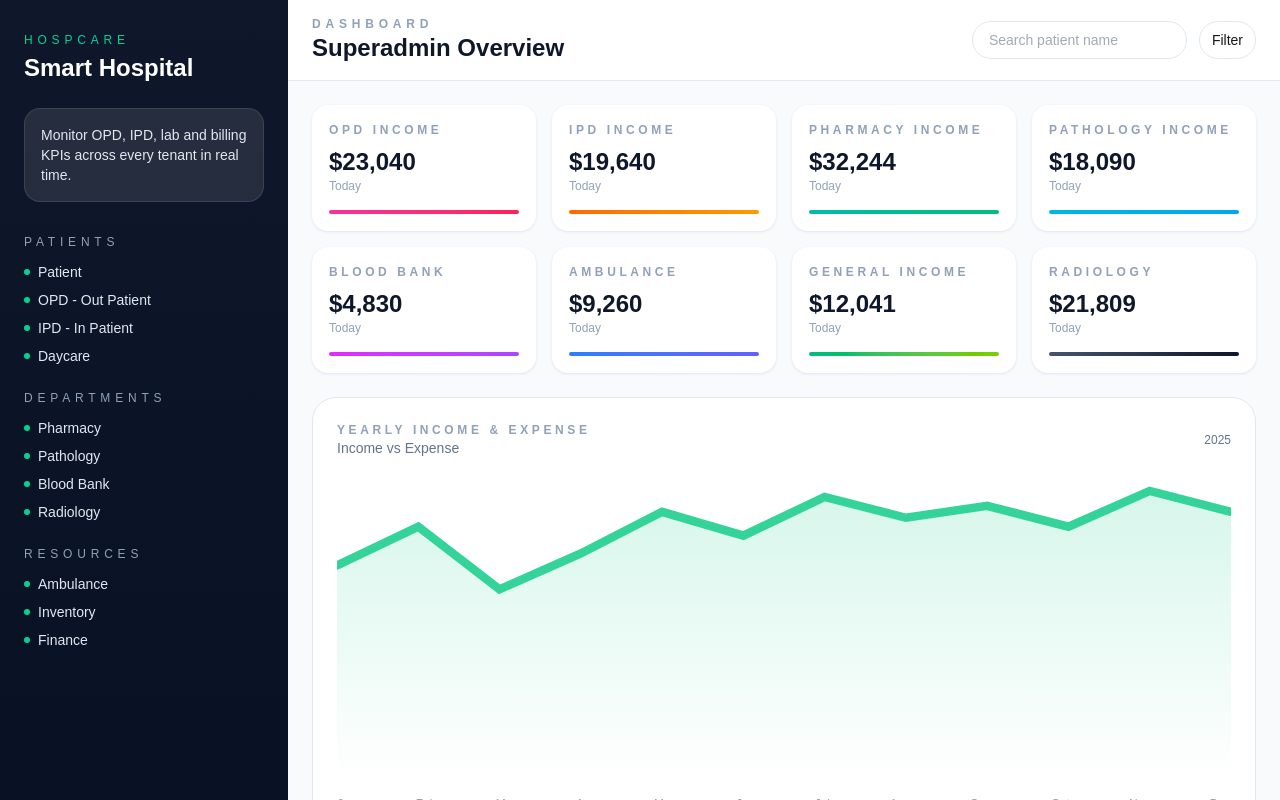
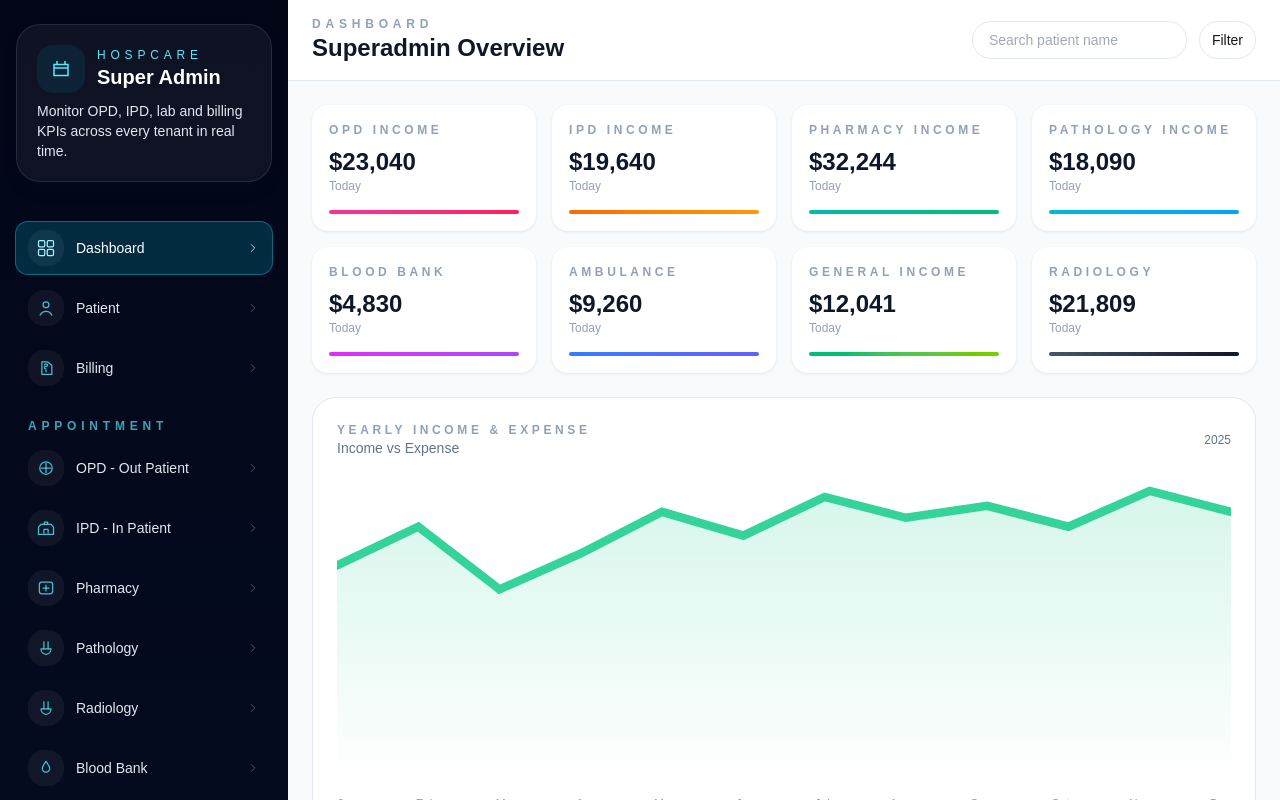
Before and after one commit to AmanDwivedi9335/hospcare-next, a Next.js app: page /superadmin/dashboard in a window 1280 px wide. Shown: the top 800 px of the page. Built offline with nearby package versions, Linux system fonts and the light colour scheme.

Commit message:
feat: redesign superadmin sidebar

```diff
--- a/app/superadmin/dashboard/page.tsx
+++ b/app/superadmin/dashboard/page.tsx
@@ -1,3 +1,8 @@
+"use client";
+
+import Link from "next/link";
+import { usePathname } from "next/navigation";
+
 const incomeWidgets = [
   { title: "OPD Income", amount: "$23,040", detail: "Today", accent: "from-pink-500 to-rose-500" },
   { title: "IPD Income", amount: "$19,640", detail: "Today", accent: "from-orange-500 to-amber-500" },
@@ -47,10 +52,188 @@ const patientTypes = [
   { label: "Emergency", value: 42 },
 ];
 
-const menuGroups = [
-  { title: "Patients", items: ["Patient", "OPD - Out Patient", "IPD - In Patient", "Daycare"] },
-  { title: "Departments", items: ["Pharmacy", "Pathology", "Blood Bank", "Radiology"] },
-  { title: "Resources", items: ["Ambulance", "Inventory", "Finance"] },
+type SidebarIconProps = {
+  className?: string;
+};
+
+type SidebarIcon = (props: SidebarIconProps) => JSX.Element;
+
+type SidebarItem = {
+  label: string;
+  href: string;
+  icon: SidebarIcon;
+};
+
+type SidebarSection = {
+  heading?: string;
+  items: SidebarItem[];
+};
+
+const createIcon = (children: React.ReactNode, name: string): SidebarIcon => {
+  const IconComponent: SidebarIcon = ({ className = "h-5 w-5" }) => (
+    <svg
+      viewBox="0 0 24 24"
+      fill="none"
+      stroke="currentColor"
+      strokeWidth="1.5"
+      strokeLinecap="round"
+      strokeLinejoin="round"
+      className={className}
+      aria-hidden
+    >
+      {children}
+    </svg>
+  );
+
+  IconComponent.displayName = name;
+  return IconComponent;
+};
+
+const icons = {
+  dashboard: createIcon(
+    <>
+      <rect x="3" y="3" width="7.5" height="7.5" rx="1.5" />
+      <rect x="13.5" y="3" width="7.5" height="7.5" rx="1.5" />
+      <rect x="3" y="13.5" width="7.5" height="7.5" rx="1.5" />
+      <rect x="13.5" y="13.5" width="7.5" height="7.5" rx="1.5" />
+    </>,
+    "DashboardIcon",
+  ),
+  patient: createIcon(
+    <>
+      <circle cx="12" cy="8" r="3.5" />
+      <path d="M5 20.5c1.5-3 4.2-4.5 7-4.5s5.5 1.5 7 4.5" />
+    </>,
+    "PatientIcon",
+  ),
+  billing: createIcon(
+    <>
+      <path d="M7 4.5h7L19 9v10.5H7z" />
+      <path d="M12 13c-1.2 0-2-.6-2-1.5s.8-1.5 2-1.5 2-.6 2-1.5-.8-1.5-2-1.5-2 .6-2 1.5" />
+      <path d="M12 14.5v2" />
+    </>,
+    "BillingIcon",
+  ),
+  opd: createIcon(
+    <>
+      <path d="M12 6.5v11" />
+      <path d="M6.5 12h11" />
+      <circle cx="12" cy="12" r="7.5" />
+    </>,
+    "OpdIcon",
+  ),
+  ipd: createIcon(
+    <>
+      <path d="M6 7.5h12L21 11v8.5H3V11z" />
+      <path d="M9.5 18v-4.5h5V18" />
+      <path d="M10 7.5V5h4v2.5" />
+    </>,
+    "IpdIcon",
+  ),
+  pharmacy: createIcon(
+    <>
+      <rect x="4" y="5" width="16" height="14" rx="3" />
+      <path d="M8.5 12h7" />
+      <path d="M12 8.5v7" />
+    </>,
+    "PharmacyIcon",
+  ),
+  lab: createIcon(
+    <>
+      <path d="M9.5 4.5V13" />
+      <path d="M14.5 4.5V13" />
+      <path d="M6 13c0 3.5 2.4 6.5 6 6.5s6-3 6-6.5z" />
+    </>,
+    "LabIcon",
+  ),
+  blood: createIcon(
+    <>
+      <path d="M12 4c2 3 4.5 5.6 4.5 8.4a4.5 4.5 0 1 1-9 0C7.5 9.6 10 7 12 4Z" />
+    </>,
+    "BloodIcon",
+  ),
+  ambulance: createIcon(
+    <>
+      <path d="M3.5 15.5h17v3.5H20" />
+      <path d="M17 8h2.5L22 11v4.5" />
+      <rect x="3.5" y="8" width="13.5" height="7.5" rx="2" />
+      <circle cx="8" cy="19" r="1.5" />
+      <circle cx="17" cy="19" r="1.5" />
+      <path d="M7 11.5h2" />
+      <path d="M8 10.5v2" />
+    </>,
+    "AmbulanceIcon",
+  ),
+  frontOffice: createIcon(
+    <>
+      <path d="M4 20.5h16" />
+      <rect x="5" y="4" width="14" height="12" rx="2" />
+      <path d="M5 12h14" />
+    </>,
+    "FrontOfficeIcon",
+  ),
+  records: createIcon(
+    <>
+      <path d="M7 4h10" />
+      <path d="M5 7h14" />
+      <path d="M7 10h10" />
+      <path d="M5 13h14" />
+      <path d="M7 16h6" />
+      <path d="M5 4v16" />
+      <path d="M19 4v16" />
+    </>,
+    "RecordsIcon",
+  ),
+  branches: createIcon(
+    <>
+      <path d="M12 4v16" />
+      <circle cx="12" cy="8" r="3" />
+      <circle cx="7" cy="16" r="3" />
+      <circle cx="17" cy="16" r="3" />
+      <path d="M9 13l-1-2" />
+      <path d="M15 13l1-2" />
+    </>,
+    "BranchesIcon",
+  ),
+  hr: createIcon(
+    <>
+      <circle cx="8" cy="8.5" r="2.5" />
+      <circle cx="16" cy="8.5" r="2.5" />
+      <path d="M4.5 19.5c1-2.7 2.8-4.5 5.5-4.5s4.5 1.8 5.5 4.5" />
+      <path d="M12 11.5v1.5" />
+    </>,
+    "HumanResourceIcon",
+  ),
+};
+
+const sidebarSections: SidebarSection[] = [
+  {
+    items: [
+      { label: "Dashboard", href: "/superadmin/dashboard", icon: icons.dashboard },
+      { label: "Patient", href: "/superadmin/patient", icon: icons.patient },
+      { label: "Billing", href: "/superadmin/billing", icon: icons.billing },
+    ],
+  },
+  {
+    heading: "Appointment",
+    items: [
+      { label: "OPD - Out Patient", href: "/superadmin/appointment/opd", icon: icons.opd },
+      { label: "IPD - In Patient", href: "/superadmin/appointment/ipd", icon: icons.ipd },
+      { label: "Pharmacy", href: "/superadmin/appointment/pharmacy", icon: icons.pharmacy },
+      { label: "Pathology", href: "/superadmin/appointment/pathology", icon: icons.lab },
+      { label: "Radiology", href: "/superadmin/appointment/radiology", icon: icons.lab },
+      { label: "Blood Bank", href: "/superadmin/appointment/blood-bank", icon: icons.blood },
+      { label: "Ambulance", href: "/superadmin/appointment/ambulance", icon: icons.ambulance },
+    ],
+  },
+  {
+    items: [
+      { label: "Front Office", href: "/superadmin/front-office", icon: icons.frontOffice },
+      { label: "Birth & Death Record", href: "/superadmin/birth-death", icon: icons.records },
+      { label: "Multi Branch", href: "/superadmin/multi-branch", icon: icons.branches },
+      { label: "Human Resource", href: "/superadmin/human-resource", icon: icons.hr },
+    ],
+  },
 ];
 
 const revenueSummary = [
@@ -78,6 +261,7 @@ function getLinePath(width: number, height: number, values: number[]) {
 }
 
 export default function SuperadminDashboard() {
+  const pathname = usePathname();
   const width = 420;
   const height = 140;
   const chartPath = getLinePath(width, height, timeline);
@@ -98,32 +282,83 @@ export default function SuperadminDashboard() {
   return (
     <div className="min-h-screen bg-slate-100">
       <div className="flex min-h-screen">
-        <aside className="hidden w-72 flex-shrink-0 flex-col bg-gradient-to-b from-slate-900 to-slate-950 px-6 py-8 text-white lg:flex">
-          <div className="space-y-1">
-            <p className="text-xs uppercase tracking-[0.4em] text-emerald-400">HospCare</p>
-            <p className="text-2xl font-semibold">Smart Hospital</p>
+        <aside className="hidden w-72 flex-shrink-0 flex-col bg-gradient-to-b from-slate-950 to-slate-900 px-4 py-6 text-white lg:flex">
+          <div className="flex flex-col gap-2 rounded-3xl border border-white/10 bg-white/5 p-5 shadow-lg shadow-slate-900/20">
+            <div className="flex items-center gap-3">
+              <div className="rounded-2xl bg-cyan-500/10 p-3 text-cyan-300">
+                <svg viewBox="0 0 24 24" className="h-6 w-6" fill="none" stroke="currentColor" strokeWidth="1.5">
+                  <path d="M5 7.5h14v11H5z" />
+                  <path d="M5 11h14" />
+                  <path d="M8 4v3.5" />
+                  <path d="M16 4v3.5" />
+                </svg>
+              </div>
+              <div>
+                <p className="text-xs uppercase tracking-[0.4em] text-cyan-300">HospCare</p>
+                <p className="text-xl font-semibold">Super Admin</p>
+              </div>
+            </div>
+            <p className="text-sm text-slate-200">
+              Monitor OPD, IPD, lab and billing KPIs across every tenant in real time.
+            </p>
           </div>
-          <div className="mt-6 rounded-2xl border border-white/10 bg-white/10 p-4 text-sm text-slate-200">
-            Monitor OPD, IPD, lab and billing KPIs across every tenant in real time.
-          </div>
-          <nav className="mt-8 space-y-6 text-sm">
-            {menuGroups.map((group) => (
-              <div key={group.title}>
-                <p className="text-xs uppercase tracking-[0.4em] text-slate-400">{group.title}</p>
-                <ul className="mt-3 space-y-2">
-                  {group.items.map((item) => (
-                    <li key={item} className="flex items-center gap-2 text-slate-200">
-                      <span className="h-1.5 w-1.5 rounded-full bg-emerald-400" />
-                      {item}
-                    </li>
-                  ))}
-                </ul>
+
+          <nav className="mt-8 flex-1 space-y-6 text-sm">
+            {sidebarSections.map((section, sectionIndex) => (
+              <div key={`section-${sectionIndex}`}>
+                {section.heading && (
+                  <p className="px-3 text-xs font-semibold uppercase tracking-[0.4em] text-cyan-300/70">
+                    {section.heading}
+                  </p>
+                )}
+                <div className="mt-2 space-y-2">
+                  {section.items.map((item) => {
+                    const isActive = pathname === item.href;
+                    return (
+                      <Link
+                        key={item.label}
+                        href={item.href}
+                        aria-current={isActive ? "page" : undefined}
+                        className={`group flex items-center justify-between rounded-xl px-3 py-2 transition hover:bg-white/10 ${
+                          isActive
+                            ? "bg-cyan-500/20 text-white ring-1 ring-cyan-400/50"
+                            : "text-slate-200"
+                        }`}
+                      >
+                        <span className="flex items-center gap-3">
+                          <span
+                            className={`rounded-2xl bg-white/5 p-2 transition group-hover:bg-white/10 ${
+                              isActive ? "text-cyan-200" : "text-cyan-300/80"
+                            }`}
+                          >
+                            <item.icon className="h-5 w-5" />
+                          </span>
+                          <span className="font-medium">{item.label}</span>
+                        </span>
+                        <svg
+                          viewBox="0 0 24 24"
+                          className={`h-3.5 w-3.5 transition ${
+                            isActive ? "text-cyan-200" : "text-cyan-200/40 group-hover:text-cyan-200"
+                          }`}
+                          fill="none"
+                          stroke="currentColor"
+                          strokeWidth="1.5"
+                          strokeLinecap="round"
+                          strokeLinejoin="round"
+                        >
+                          <path d="M9 6l6 6-6 6" />
+                        </svg>
+                      </Link>
+                    );
+                  })}
+                </div>
               </div>
             ))}
           </nav>
-          <div className="mt-auto space-y-3 rounded-2xl border border-white/10 bg-white/10 p-4 text-sm">
-            <p className="text-xs font-semibold uppercase tracking-[0.4em] text-emerald-400">Users online</p>
-            <ul className="space-y-3">
+
+          <div className="mt-6 rounded-3xl border border-white/10 bg-white/5 p-4 text-sm">
+            <p className="text-xs font-semibold uppercase tracking-[0.4em] text-cyan-300">Users online</p>
+            <ul className="mt-4 space-y-3">
               {staff.map((member) => (
                 <li key={member.name} className="flex items-center justify-between">
                   <div>
```
